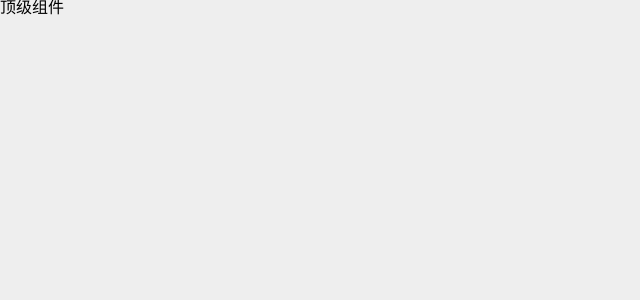
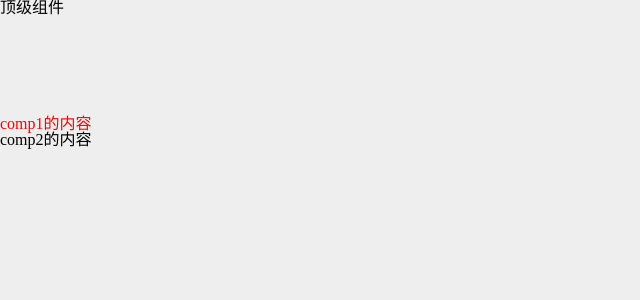
Before and after one commit to helowin-wd/react-ts-template, a React app: page / in a window 1280 px wide. Shown: the top 300 px of the page, without its empty margins (0-640 px from the left). Built offline with nearby package versions, Linux system fonts and the light colour scheme.

Commit message:
scss的模块化管理样式

```diff
--- a/package.json
+++ b/package.json
@@ -10,7 +10,6 @@
     "@testing-library/react": "^13.4.0",
     "@testing-library/user-event": "^13.5.0",
     "@types/jest": "^27.5.2",
-    "@types/node": "^16.18.51",
     "@types/react": "^18.2.21",
     "@types/react-dom": "^18.2.7",
     "babel-jest": "^27.4.2",
@@ -90,6 +89,7 @@
     ]
   },
   "devDependencies": {
+    "@types/node": "^20.6.1",
     "node-sass": "^7.0.3",
     "sass-loader": "^13.3.2"
   },
--- a/src/App.tsx
+++ b/src/App.tsx
@@ -1,9 +1,13 @@
 import React from 'react';
+import Comp1 from '@/components/Comp1';
+import Comp2 from '@/components/Comp2';
 
 function App() {
   return (
     <div className="App">
      顶级组件
+     <Comp1 />
+     <Comp2 />
     </div>
   );
 }
--- /dev/null
+++ b/src/components/Comp1/comp1.module.scss
@@ -0,0 +1,6 @@
+.box {
+  color: red;
+  P {
+    margin-top: 100px;
+  }
+}
--- /dev/null
+++ b/src/components/Comp1/index.tsx
@@ -0,0 +1,12 @@
+// 模块化引入
+import styles from './comp1.module.scss'
+
+const Comp1 = () => {
+  return (
+    <div className={styles.box}>
+      <p>comp1的内容</p>
+    </div>
+  )
+}
+
+export default Comp1;
--- /dev/null
+++ b/src/components/Comp2/index.tsx
@@ -0,0 +1,9 @@
+const Comp2 = () => {
+  return (
+    <div className="box">
+      <p>comp2的内容</p>
+    </div>
+  )
+}
+
+export default Comp2;
--- a/tsconfig.json
+++ b/tsconfig.json
@@ -26,6 +26,9 @@
       ]
     }
   },
+  "files": [
+    "./src/index.d.ts"
+  ],
   "include": [
     "src"
   ]
```
Also changed, not shown: src/index.d.ts (added, +7 -0 lines), 2 other files (tests, documents, lock files or other folders).
